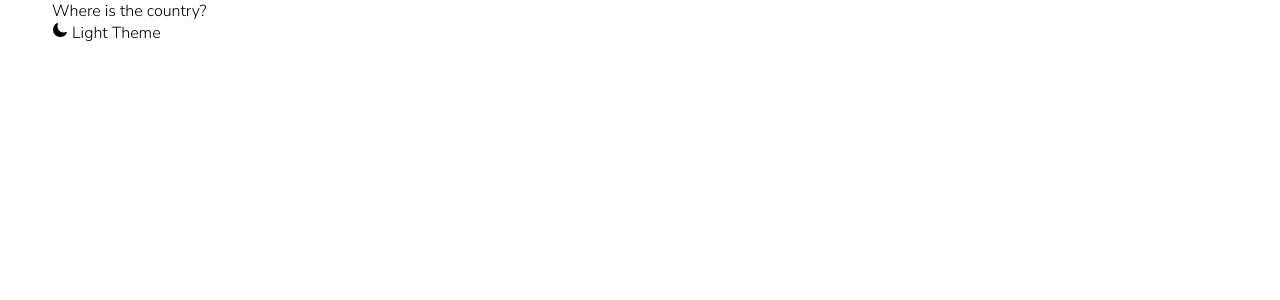
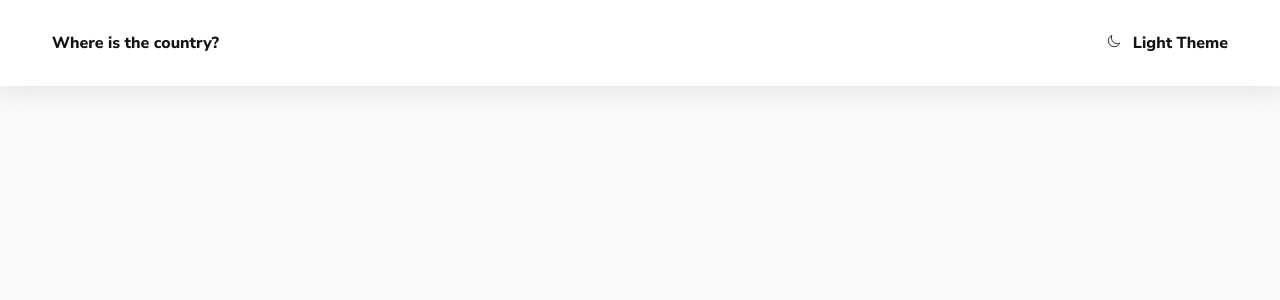
Before and after one commit to InnaTereschenko/countries-app, a React (Create React App) app: page / in a window 1280 px wide. Shown: the top 300 px of the page. Built offline with nearby package versions, Linux system fonts and the light colour scheme.

Commit message:
header and toggle theme

```diff
--- a/src/App.js
+++ b/src/App.js
@@ -1,3 +1,4 @@
+
 import Container from "./components/Container/Container";
 import Header from "./components/Header/Header";
 
--- a/src/components/Header/Header.jsx
+++ b/src/components/Header/Header.jsx
@@ -1,15 +1,25 @@
+import { useState, useEffect } from "react";
 import { HeaderStyle, WrapperHeader, Title, ThemeTogle } from "./Header.styled";
 import Container from "../Container/Container";
-import { IoMoon } from "react-icons/io5";
+import { IoMoon, IoMoonOutline } from "react-icons/io5";
 
 const Header = () => {
+    const [theme, setTheme] = useState('light');
+
+    useEffect(() => {
+        document.body.setAttribute('data-theme', theme)
+    }, [theme]);
+
+    const toggleTheme = () => setTheme(theme === 'light' ? 'dark' : 'light');
+
   return (
     <HeaderStyle>
       <Container>
         <WrapperHeader>
           <Title>Where is the country?</Title>
-          <ThemeTogle>
-            <IoMoon /> Light Theme
+          <ThemeTogle onClick={toggleTheme}>
+                       {theme === 'light' ? (<IoMoonOutline size='14px'/>) : (<IoMoon size='14px'/>)}
+                      <span style={{marginLeft:'0.75rem'}}>{theme} Theme</span>
           </ThemeTogle>
         </WrapperHeader>
       </Container>
--- a/src/components/Header/Header.styled.jsx
+++ b/src/components/Header/Header.styled.jsx
@@ -4,16 +4,29 @@ import styled from "styled-components";
 export const HeaderStyle = styled.header`
 box-shadow: var(--shadow);
 background-color: var(--color-ui-base);
+
 `
 
 export const WrapperHeader = styled.div`
-
+display: flex;
+justify-content: space-between;
+align-items: center;
+padding: 2rem 0;
 `
 
-export const Title = styled.a``
+export const Title = styled.a`
+color: var(--color-text);
+font-size: var(--font-s-md);
+font-weight: var(--font-w-bold);
+`
     // .attrs({ to: '/' })`
 
 // `
 export const ThemeTogle = styled.div`
-
+text-align: center;
+cursor: pointer;
+color: var(--color-text);
+font-size: var(--font-s-md);
+font-weight: var(--font-w-bold);
+text-transform: capitalize;
 `
--- a/src/index.css
+++ b/src/index.css
@@ -26,6 +26,7 @@ ol {
 
 a {
   text-decoration: none;
+  cursor: pointer;
 }
 
 button {
```
